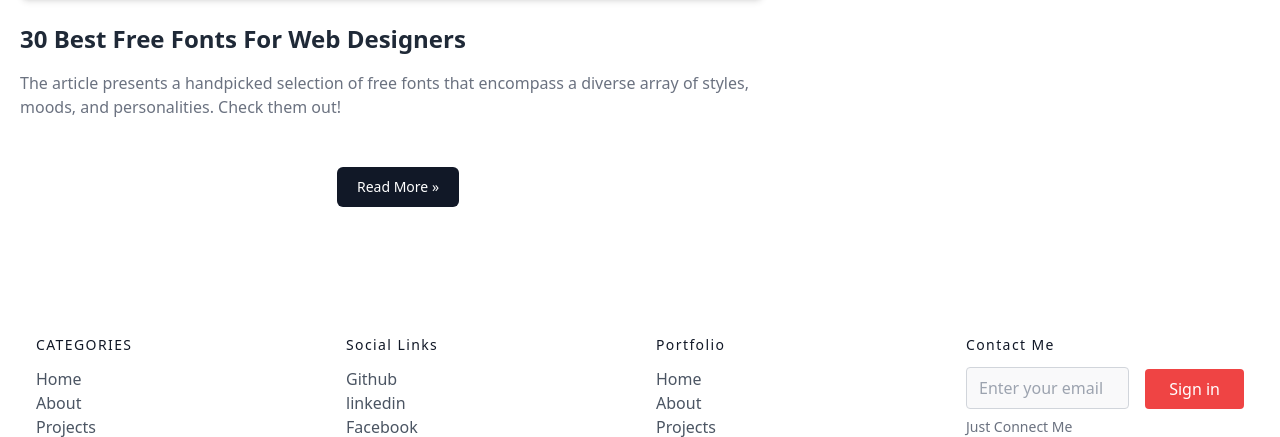
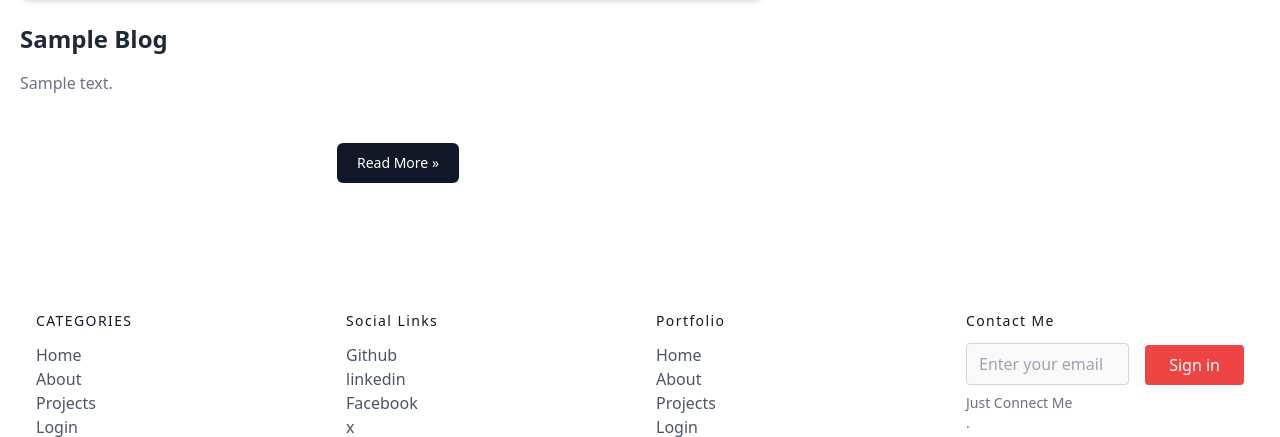
Before and after one commit to Jatin00001/flask-blog, a Flask app: template templates/all_blogs.html in a window 1280 px wide. Shown: the part 433-870 px from the top of the page. Run offline with Flask 3, Linux system fonts and the light colour scheme; the template is opened without the code that fills it: most values are stand-ins (such as "Sample title", 1, 10 or a date in 2020); style sheets or scripts are compiled from the project's sources.

Commit message:
fetch data and set in al position

```diff
--- a/templates/all_blogs.html
+++ b/templates/all_blogs.html
@@ -8,19 +8,17 @@
           <a href="#">
             <img
               class="object-cover w-full h-72 mb-6 duration-200 rounded-lg shadow-md hover:scale-105 sm:h-80 2xl:h-96"
-              src="https://tailwindcomponents.com/storage/10286/temp80526.png"
+              src="https://source.unsplash.com/weekly?code"
               alt="30 Best Free Fonts for Web Designers Image"
             />
           </a>
           <a
             href="#"
             class="inline-block text-xl font-bold text-gray-800 capitalize dark:text-gray-200 sm:text-2xl hover:underline hover:text-blue-500"
-            >30 Best Free Fonts for Web Designers</a
+            >{{blog['title']}}</a
           >
           <p class="mt-4 text-gray-500 dark:text-gray-400">
-            The article presents a handpicked selection of free fonts that
-            encompass a diverse array of styles, moods, and personalities. Check
-            them out!
+            {{blog['content']}}
           </p>
         </div>
       </div>
@@ -77,10 +75,13 @@
                       class="absolute bg-blue-600 w-full h-full top-0 left-0 rounded-lg opacity-50 z-9"
                     ></div>
                     <div class="z-10 relative">
-                      <img src="/images/ap/react-html.png" class="w-20 mb-4" />
-                      <p class="text-xs text-white">React Components Library</p>
+                      <img
+                        src="https://source.unsplash.com/weekly?nature/w-10"
+                        class="w-20 mb-4"
+                      />
+                      <p class="text-xs text-white">Admin</p>
                       <p class="mb-5 font-sans text-2xl font-bold text-white">
-                        Material Tailwind
+                        {{blog['created_at']}}
                       </p>
                       <div class="mb-3">
                         <span
@@ -91,7 +92,7 @@
                     </div>
                   </div>
                   <img
-                    src="/images/ap/tc-material-tailwind-bg.jpg"
+                    src="https://source.unsplash.com/weekly?code"
                     class="absolute bottom-0 left-0 object-cover w-full h-full overflow-hidden rounded-md"
                   />
                 </a>
@@ -103,11 +104,11 @@
                   <h4
                     class="font-bold text-gray-800 truncate whitespace-nowrap hover:text-primary dark:text-gray-200"
                   >
-                    Material Tailwind
+                    Admin
                   </h4>
                 </a>
                 <p class="text-sm text-gray-600 truncate dark:text-gray-400">
-                  React components library
+                  {{blog['created_at']}}
                 </p>
               </div>
             </div>
```
